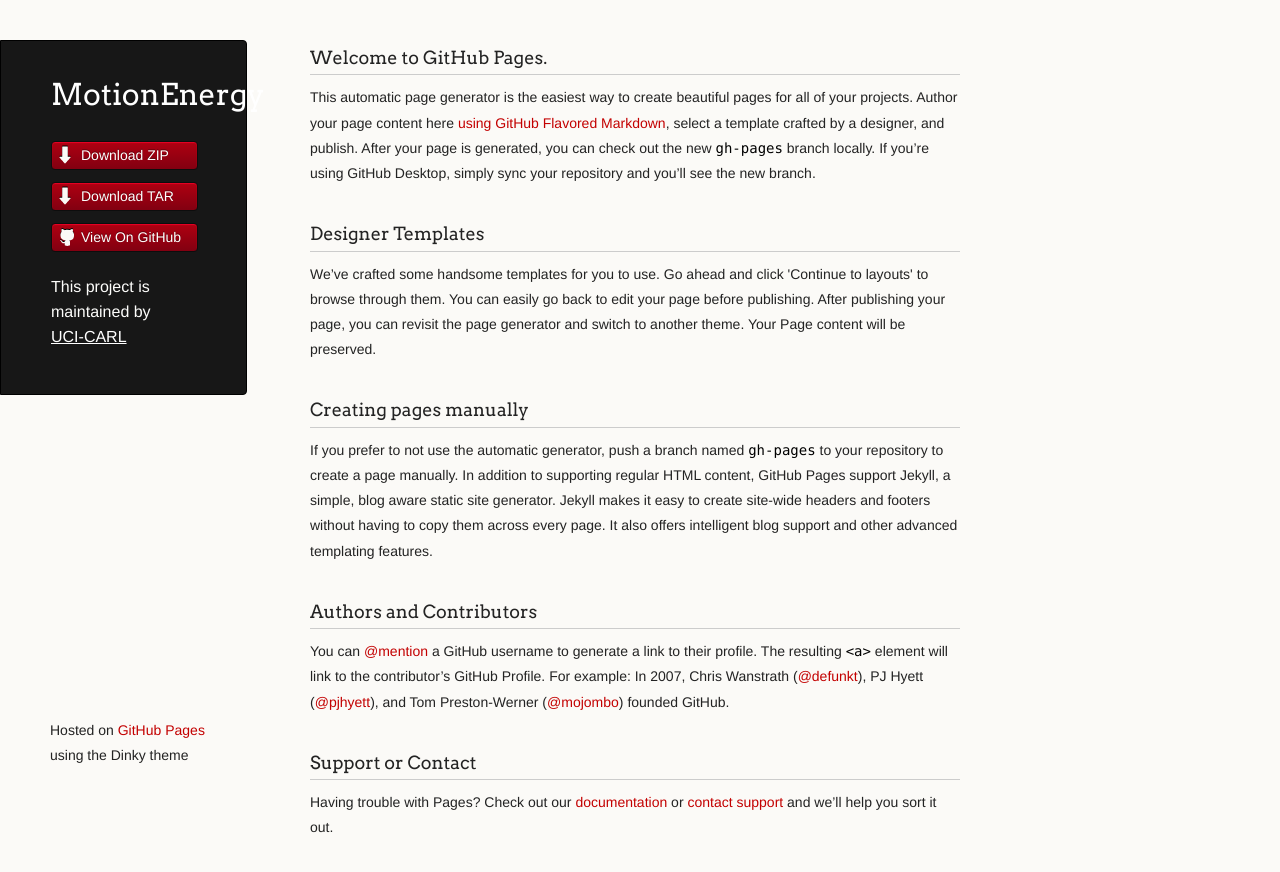
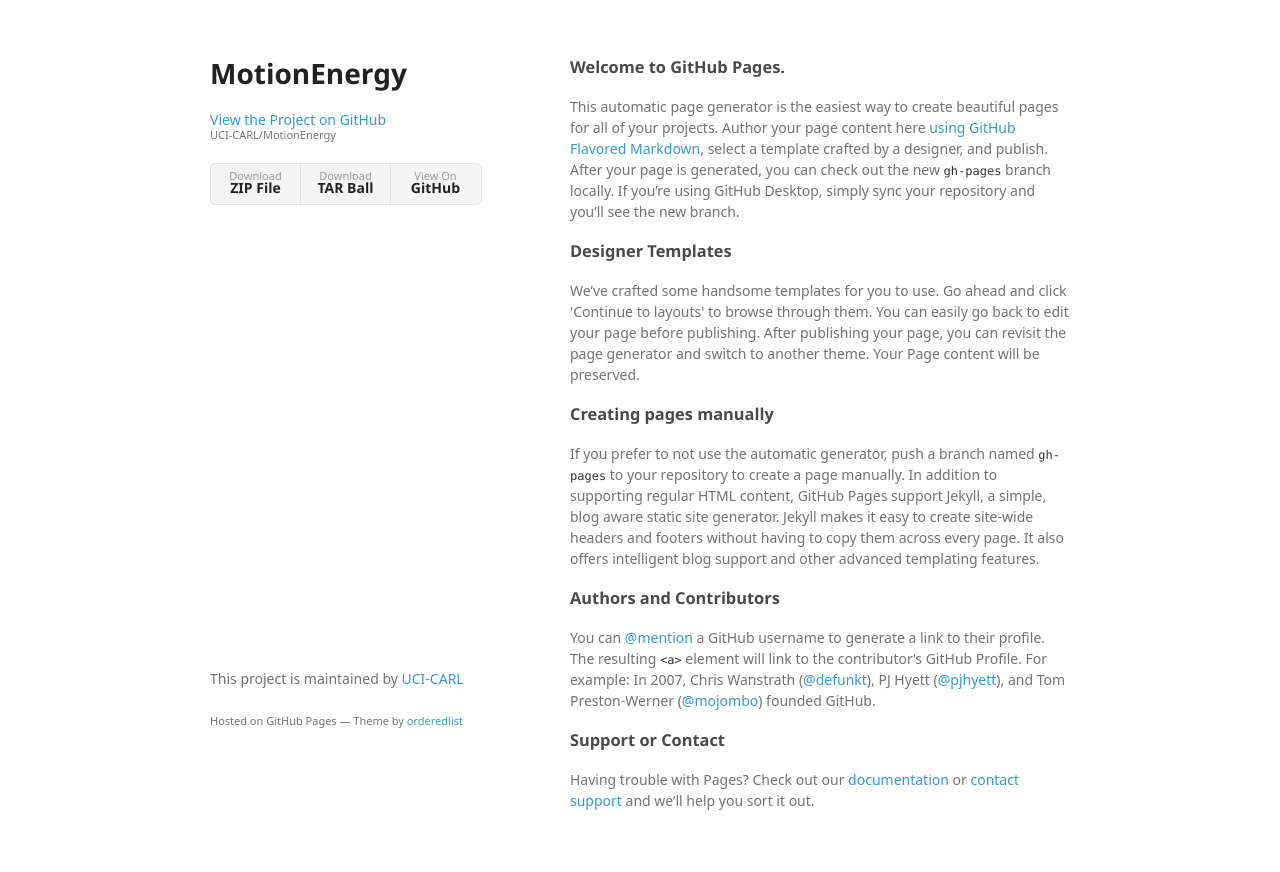
Before and after one commit to UCI-CARL/MotionEnergy, a plain HTML site: page index.html in a window 1280 px wide. Drawn offline with Linux system fonts and the light colour scheme; a web font is replaced by a local one.

Commit message:
Create gh-pages branch via GitHub

```diff
--- a/index.html
+++ b/index.html
@@ -7,8 +7,7 @@
 
     <link rel="stylesheet" href="stylesheets/styles.css">
     <link rel="stylesheet" href="stylesheets/github-light.css">
-    <script src="javascripts/scale.fix.js"></script>
-    <meta name="viewport" content="width=device-width, initial-scale=1, user-scalable=no">
+    <meta name="viewport" content="width=device-width">
     <!--[if lt IE 9]>
     <script src="//html5shiv.googlecode.com/svn/trunk/html5.js"></script>
     <![endif]-->
@@ -16,18 +15,17 @@
   <body>
     <div class="wrapper">
       <header>
-        <h1 class="header">MotionEnergy</h1>
-        <p class="header"></p>
+        <h1>MotionEnergy</h1>
+        <p></p>
+
+        <p class="view"><a href="https://github.com/UCI-CARL/MotionEnergy">View the Project on GitHub <small>UCI-CARL/MotionEnergy</small></a></p>
+
 
         <ul>
-          <li class="download"><a class="buttons" href="https://github.com/UCI-CARL/MotionEnergy/zipball/master">Download ZIP</a></li>
-          <li class="download"><a class="buttons" href="https://github.com/UCI-CARL/MotionEnergy/tarball/master">Download TAR</a></li>
-          <li><a class="buttons github" href="https://github.com/UCI-CARL/MotionEnergy">View On GitHub</a></li>
+          <li><a href="https://github.com/UCI-CARL/MotionEnergy/zipball/master">Download <strong>ZIP File</strong></a></li>
+          <li><a href="https://github.com/UCI-CARL/MotionEnergy/tarball/master">Download <strong>TAR Ball</strong></a></li>
+          <li><a href="https://github.com/UCI-CARL/MotionEnergy">View On <strong>GitHub</strong></a></li>
         </ul>
-
-        <p class="header">This project is maintained by <a class="header name" href="https://github.com/UCI-CARL">UCI-CARL</a></p>
-
-
       </header>
       <section>
         <h3>
@@ -56,10 +54,11 @@
 <p>Having trouble with Pages? Check out our <a href="https://help.github.com/pages">documentation</a> or <a href="https://github.com/contact">contact support</a> and we’ll help you sort it out.</p>
       </section>
       <footer>
-        <p><small>Hosted on <a href="https://pages.github.com">GitHub Pages</a> using the Dinky theme</small></p>
+        <p>This project is maintained by <a href="https://github.com/UCI-CARL">UCI-CARL</a></p>
+        <p><small>Hosted on GitHub Pages &mdash; Theme by <a href="https://github.com/orderedlist">orderedlist</a></small></p>
       </footer>
     </div>
-    <!--[if !IE]><script>fixScale(document);</script><![endif]-->
+    <script src="javascripts/scale.fix.js"></script>
 
   </body>
 </html>
--- a/stylesheets/styles.css
+++ b/stylesheets/styles.css
@@ -1,338 +1,251 @@
-@import url(https://fonts.googleapis.com/css?family=Arvo:400,700,400italic);
-
-/* MeyerWeb Reset */
-
-html, body, div, span, applet, object, iframe,
-h1, h2, h3, h4, h5, h6, p, blockquote, pre,
-a, abbr, acronym, address, big, cite, code,
-del, dfn, em, img, ins, kbd, q, s, samp,
-small, strike, strong, sub, sup, tt, var,
-b, u, i, center,
-dl, dt, dd, ol, ul, li,
-fieldset, form, label, legend,
-table, caption, tbody, tfoot, thead, tr, th, td,
-article, aside, canvas, details, embed,
-figure, figcaption, footer, header, hgroup,
-menu, nav, output, ruby, section, summary,
-time, mark, audio, video {
-  margin: 0;
-  padding: 0;
-  border: 0;
-  font: inherit;
-  vertical-align: baseline;
+@font-face {
+  font-family: 'Noto Sans';
+  font-weight: 400;
+  font-style: normal;
+  src: url('../fonts/Noto-Sans-regular/Noto-Sans-regular.eot');
+  src: url('../fonts/Noto-Sans-regular/Noto-Sans-regular.eot?#iefix') format('embedded-opentype'),
+       local('Noto Sans'),
+       local('Noto-Sans-regular'),
+       url('../fonts/Noto-Sans-regular/Noto-Sans-regular.woff2') format('woff2'),
+       url('../fonts/Noto-Sans-regular/Noto-Sans-regular.woff') format('woff'),
+       url('../fonts/Noto-Sans-regular/Noto-Sans-regular.ttf') format('truetype'),
+       url('../fonts/Noto-Sans-regular/Noto-Sans-regular.svg#NotoSans') format('svg');
 }
 
+@font-face {
+  font-family: 'Noto Sans';
+  font-weight: 700;
+  font-style: normal;
+  src: url('../fonts/Noto-Sans-700/Noto-Sans-700.eot');
+  src: url('../fonts/Noto-Sans-700/Noto-Sans-700.eot?#iefix') format('embedded-opentype'),
+       local('Noto Sans Bold'),
+       local('Noto-Sans-700'),
+       url('../fonts/Noto-Sans-700/Noto-Sans-700.woff2') format('woff2'),
+       url('../fonts/Noto-Sans-700/Noto-Sans-700.woff') format('woff'),
+       url('../fonts/Noto-Sans-700/Noto-Sans-700.ttf') format('truetype'),
+       url('../fonts/Noto-Sans-700/Noto-Sans-700.svg#NotoSans') format('svg');
+}
 
-/* Base text styles */
+@font-face {
+  font-family: 'Noto Sans';
+  font-weight: 400;
+  font-style: italic;
+  src: url('../fonts/Noto-Sans-italic/Noto-Sans-italic.eot');
+  src: url('../fonts/Noto-Sans-italic/Noto-Sans-italic.eot?#iefix') format('embedded-opentype'),
+       local('Noto Sans Italic'),
+       local('Noto-Sans-italic'),
+       url('../fonts/Noto-Sans-italic/Noto-Sans-italic.woff2') format('woff2'),
+       url('../fonts/Noto-Sans-italic/Noto-Sans-italic.woff') format('woff'),
+       url('../fonts/Noto-Sans-italic/Noto-Sans-italic.ttf') format('truetype'),
+       url('../fonts/Noto-Sans-italic/Noto-Sans-italic.svg#NotoSans') format('svg');
+}
+
+@font-face {
+  font-family: 'Noto Sans';
+  font-weight: 700;
+  font-style: italic;
+  src: url('../fonts/Noto-Sans-700italic/Noto-Sans-700italic.eot');
+  src: url('../fonts/Noto-Sans-700italic/Noto-Sans-700italic.eot?#iefix') format('embedded-opentype'),
+       local('Noto Sans Bold Italic'),
+       local('Noto-Sans-700italic'),
+       url('../fonts/Noto-Sans-700italic/Noto-Sans-700italic.woff2') format('woff2'),
+       url('../fonts/Noto-Sans-700italic/Noto-Sans-700italic.woff') format('woff'),
+       url('../fonts/Noto-Sans-700italic/Noto-Sans-700italic.ttf') format('truetype'),
+       url('../fonts/Noto-Sans-700italic/Noto-Sans-700italic.svg#NotoSans') format('svg');
+}
 
 body {
-  padding:10px 50px 0 0;
-  font-family:"Helvetica Neue", Helvetica, Arial, sans-serif;
-	font-size: 14px;
-	color: #232323;
-	background-color: #FBFAF7;
-	margin: 0;
-	line-height: 1.8em;
-	-webkit-font-smoothing: antialiased;
-
+  background-color: #fff;
+  padding:50px;
+  font: 14px/1.5 "Noto Sans", "Helvetica Neue", Helvetica, Arial, sans-serif;
+  color:#727272;
+  font-weight:400;
 }
 
 h1, h2, h3, h4, h5, h6 {
-  color:#232323;
-  margin:36px 0 10px;
+  color:#222;
+  margin:0 0 20px;
 }
 
-p, ul, ol, table, dl {
-  margin:0 0 22px;
+p, ul, ol, table, pre, dl {
+  margin:0 0 20px;
 }
 
 h1, h2, h3 {
-	font-family: Arvo, Monaco, serif;
-  line-height:1.3;
-	font-weight: normal;
-}
-
-h1,h2, h3 {
-	display: block;
-	border-bottom: 1px solid #ccc;
-	padding-bottom: 5px;
+  line-height:1.1;
 }
 
 h1 {
-	font-size: 30px;
+  font-size:28px;
 }
 
 h2 {
-	font-size: 24px;
+  color:#393939;
 }
 
-h3 {
-	font-size: 18px;
-}
-
-h4, h5, h6 {
-	font-family: Arvo, Monaco, serif;
-	font-weight: 700;
+h3, h4, h5, h6 {
+  color:#494949;
 }
 
 a {
-  color:#C30000;
-  font-weight:200;
+  color:#39c;
   text-decoration:none;
 }
 
 a:hover {
-	text-decoration: underline;
+  color:#069;
 }
 
 a small {
-	font-size: 12px;
+  font-size:11px;
+  color:#777;
+  margin-top:-0.3em;
+  display:block;
 }
 
-em {
-	font-style: italic;
+a:hover small {
+  color:#777;
+}
+
+.wrapper {
+  width:860px;
+  margin:0 auto;
+}
+
+blockquote {
+  border-left:1px solid #e5e5e5;
+  margin:0;
+  padding:0 0 0 20px;
+  font-style:italic;
+}
+
+code, pre {
+  font-family:Monaco, Bitstream Vera Sans Mono, Lucida Console, Terminal, Consolas, Liberation Mono, DejaVu Sans Mono, Courier New, monospace;
+  color:#333;
+  font-size:12px;
+}
+
+pre {
+  padding:8px 15px;
+  background: #f8f8f8;
+  border-radius:5px;
+  border:1px solid #e5e5e5;
+  overflow-x: auto;
+}
+
+table {
+  width:100%;
+  border-collapse:collapse;
+}
+
+th, td {
+  text-align:left;
+  padding:5px 10px;
+  border-bottom:1px solid #e5e5e5;
+}
+
+dt {
+  color:#444;
+  font-weight:700;
+}
+
+th {
+  color:#444;
+}
+
+img {
+  max-width:100%;
+}
+
+header {
+  width:270px;
+  float:left;
+  position:fixed;
+  -webkit-font-smoothing:subpixel-antialiased;
+}
+
+header ul {
+  list-style:none;
+  height:40px;
+  padding:0;
+  background: #f4f4f4;
+  border-radius:5px;
+  border:1px solid #e0e0e0;
+  width:270px;
+}
+
+header li {
+  width:89px;
+  float:left;
+  border-right:1px solid #e0e0e0;
+  height:40px;
+}
+
+header li:first-child a {
+  border-radius:5px 0 0 5px;
+}
+
+header li:last-child a {
+  border-radius:0 5px 5px 0;
+}
+
+header ul a {
+  line-height:1;
+  font-size:11px;
+  color:#999;
+  display:block;
+  text-align:center;
+  padding-top:6px;
+  height:34px;
+}
+
+header ul a:hover {
+  color:#999;
+}
+
+header ul a:active {
+  background-color:#f0f0f0;
 }
 
 strong {
+  color:#222;
   font-weight:700;
 }
 
-ul {
-  list-style-position: inside;
-  list-style: disc;
-  padding-left: 25px;
+header ul li + li + li {
+  border-right:none;
+  width:89px;
 }
 
-ol {
-  list-style-position: inside;
-  list-style: decimal;
-  padding-left: 25px;
+header ul a strong {
+  font-size:14px;
+  display:block;
+  color:#222;
 }
 
-blockquote {
-  margin: 0;
-  padding: 0 0 0 20px;
-  font-style: italic;
+section {
+  width:500px;
+  float:right;
+  padding-bottom:50px;
 }
 
-dl, dt, dd, dl p {
-	font-color: #444;
-}
-
-dl dt {
-  font-weight: bold;
-}
-
-dl dd {
-  padding-left: 20px;
-  font-style: italic;
-}
-
-dl p {
-  padding-left: 20px;
-  font-style: italic;
+small {
+  font-size:11px;
 }
 
 hr {
   border:0;
-  background:#ccc;
+  background:#e5e5e5;
   height:1px;
-  margin:0 0 24px;
+  margin:0 0 20px;
 }
 
-/* Images */
-
-img {
-  position: relative;
-  margin: 0 auto;
-  max-width: 650px;
-  padding: 5px;
-  margin: 10px 0 32px 0;
-  border: 1px solid #ccc;
-}
-
-p img {
-  display: inline;
-  margin: 0;
-  padding: 0;
-  vertical-align: middle;
-  text-align: center;
-  border: none;
-}
-
-/* Code blocks */
-
-code, pre {
-	font-family: Monaco, "Bitstream Vera Sans Mono", "Lucida Console", Terminal, monospace;
-  color:#000;
-  font-size:14px;
-}
-
-pre {
-	padding: 4px 12px;
-  background: #FDFEFB;
-  border-radius:4px;
-  border:1px solid #D7D8C8;
-  overflow: auto;
-  overflow-y: hidden;
-	margin-bottom: 32px;
-}
-
-
-/* Tables */
-
-table {
-  width:100%;
-}
-
-table {
-  border: 1px solid #ccc;
-  margin-bottom: 32px;
-  text-align: left;
- }
-
-th {
-  font-family: 'Arvo', Helvetica, Arial, sans-serif;
-	font-size: 18px;
-	font-weight: normal;
-  padding: 10px;
-  background: #232323;
-  color: #FDFEFB;
- }
-
-td {
-  padding: 10px;
-	background: #ccc;
- }
-
-
-/* Wrapper */
-.wrapper {
-  width:960px;
-}
-
-
-/* Header */
-
-header {
-	background-color: #171717;
-	color: #FDFDFB;
-  width:170px;
+footer {
+  width:270px;
   float:left;
   position:fixed;
-	border: 1px solid #000;
-	-webkit-border-top-right-radius: 4px;
-	-webkit-border-bottom-right-radius: 4px;
-	-moz-border-radius-topright: 4px;
-	-moz-border-radius-bottomright: 4px;
-	border-top-right-radius: 4px;
-	border-bottom-right-radius: 4px;
-	padding: 34px 25px 22px 50px;
-	margin: 30px 25px 0 0;
-	-webkit-font-smoothing: antialiased;
-}
-
-p.header {
-	font-size: 16px;
-}
-
-h1.header {
-	font-family: Arvo, sans-serif;
-	font-size: 30px;
-	font-weight: 300;
-	line-height: 1.3em;
-	border-bottom: none;
-	margin-top: 0;
-}
-
-
-h1.header, a.header, a.name, header a{
-	color: #fff;
-}
-
-a.header {
-	text-decoration: underline;
-}
-
-a.name {
-	white-space: nowrap;
-}
-
-header ul {
-  list-style:none;
-  padding:0;
-}
-
-header li {
-	list-style-type: none;
-  width:132px;
-  height:15px;
-	margin-bottom: 12px;
-	line-height: 1em;
-	padding: 6px 6px 6px 7px;
-
-	background: #AF0011;
-	background: -moz-linear-gradient(top, #AF0011 0%, #820011 100%);
-  background: -webkit-gradient(linear, left top, left bottom, color-stop(0%,#f8f8f8), color-stop(100%,#dddddd));
-  background: -webkit-linear-gradient(top, #AF0011 0%,#820011 100%);
-  background: -o-linear-gradient(top, #AF0011 0%,#820011 100%);
-  background: -ms-linear-gradient(top, #AF0011 0%,#820011 100%);
-  background: linear-gradient(top, #AF0011 0%,#820011 100%);
-
-	border-radius:4px;
-  border:1px solid #0D0D0D;
-
-	-webkit-box-shadow: inset 0px 1px 1px 0 rgba(233,2,38, 1);
-	box-shadow: inset 0px 1px 1px 0 rgba(233,2,38, 1);
-
-}
-
-header li:hover {
-	background: #C3001D;
-	background: -moz-linear-gradient(top, #C3001D 0%, #950119 100%);
-  background: -webkit-gradient(linear, left top, left bottom, color-stop(0%,#f8f8f8), color-stop(100%,#dddddd));
-  background: -webkit-linear-gradient(top, #C3001D 0%,#950119 100%);
-  background: -o-linear-gradient(top, #C3001D 0%,#950119 100%);
-  background: -ms-linear-gradient(top, #C3001D 0%,#950119 100%);
-  background: linear-gradient(top, #C3001D 0%,#950119 100%);
-}
-
-a.buttons {
-	-webkit-font-smoothing: antialiased;
-	background: url(../images/arrow-down.png) no-repeat;
-	font-weight: normal;
-	text-shadow: rgba(0, 0, 0, 0.4) 0 -1px 0;
-	padding: 2px 2px 2px 22px;
-	height: 30px;
-}
-
-a.github {
-	background: url(../images/octocat-small.png) no-repeat 1px;
-}
-
-a.buttons:hover {
-	color: #fff;
-	text-decoration: none;
-}
-
-
-/* Section - for main page content */
-
-section {
-  width:650px;
-  float:right;
-  padding-bottom:50px;
-}
-
-
-/* Footer */
-
-footer {
-  width:170px;
-  float:left;
-  position:fixed;
-  bottom:10px;
-	padding-left: 50px;
+  bottom:50px;
+  -webkit-font-smoothing:subpixel-antialiased;
 }
 
 @media print, screen and (max-width: 960px) {
@@ -348,18 +261,14 @@
     width:auto;
   }
 
-	footer {
-		border-top: 1px solid #ccc;
-		margin:0 84px 0 50px;
-		padding:0;
-	}
-
   header {
     padding-right:320px;
   }
 
   section {
-    padding:20px 84px 20px 50px;
+    border:1px solid #e5e5e5;
+    border-width:1px 0;
+    padding:20px 0;
     margin:0 0 20px;
   }
 
@@ -369,8 +278,8 @@
 
   header ul {
     position:absolute;
-    right:130px;
-    top:84px;
+    right:50px;
+    top:52px;
   }
 }
 
@@ -380,38 +289,30 @@
   }
 
   header {
-    padding:10px 20px 0;
-		margin-right: 0;
+    padding:0;
   }
-
-	section {
-    padding:10px 0 10px 20px;
-    margin:0 0 30px;
-  }
-
-	footer {
-		margin: 0 0 0 30px;
-	}
 
   header ul, header p.view {
     position:static;
   }
+
+  pre, code {
+    word-wrap:normal;
+  }
 }
 
 @media print, screen and (max-width: 480px) {
-
-  header ul li.download {
-    display:none;
+  body {
+    padding:15px;
   }
 
-	footer {
-		margin: 0 0 0 20px;
-	}
+  header ul {
+    width:99%;
+  }
 
-	footer a{
-		display:block;
-	}
-
+  header li, header ul li + li + li {
+    width:33%;
+  }
 }
 
 @media print {
```
Also changed, not shown: javascripts/scale.fix.js (+17 -20 lines).
